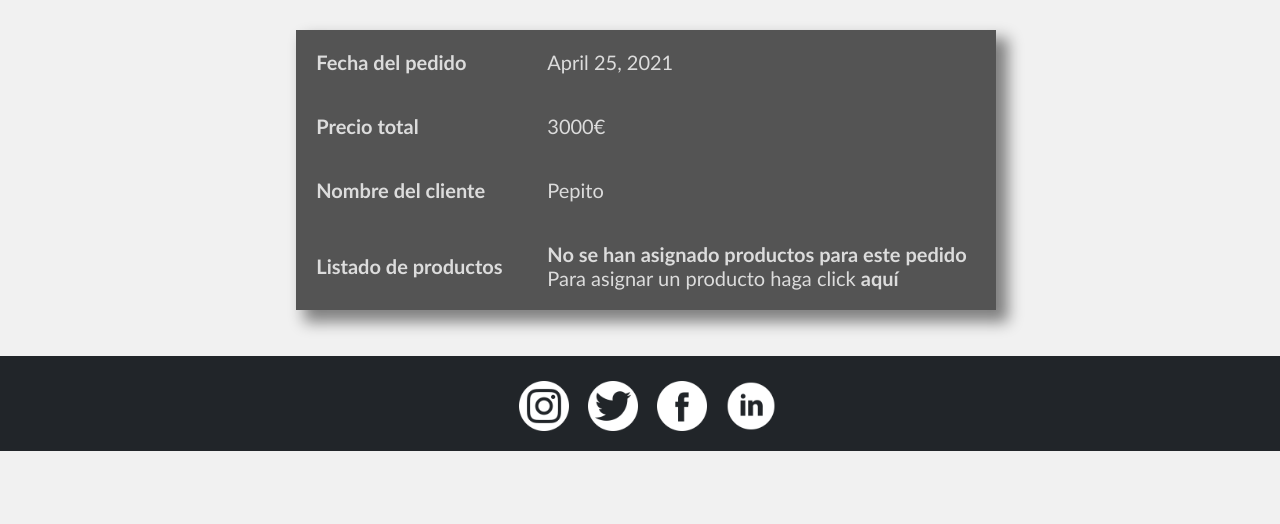
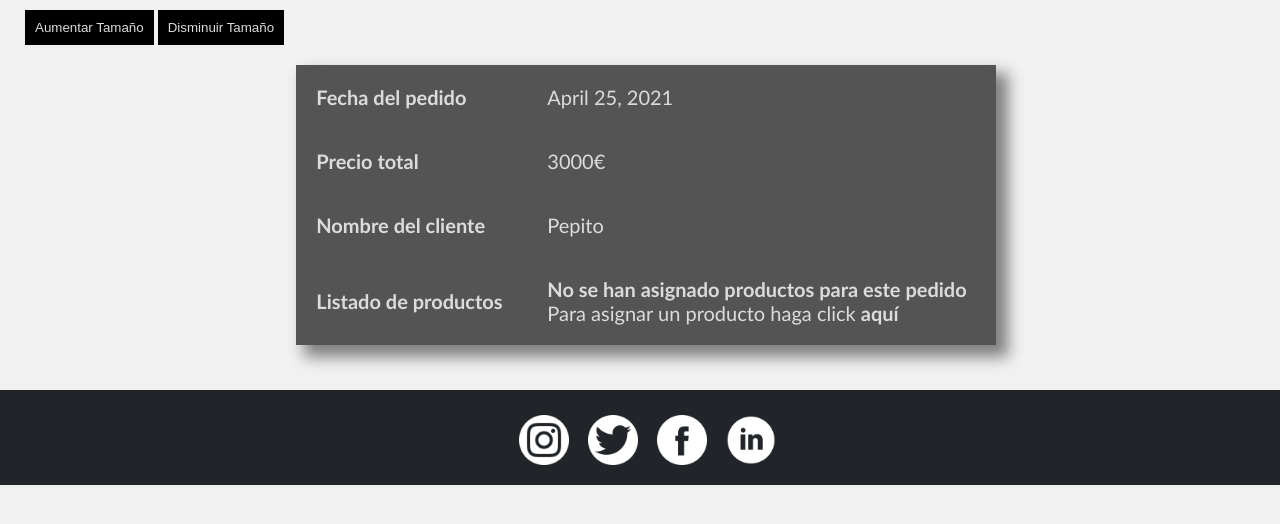
Before and after one commit to asier-vega-gutierrez/Gestion_De_Pedidos, a Django app: page /gestionDePedidos/detallePedido/1/ in a window 1280 px wide. Shown: the part 195-719 px from the top of the page. Run offline with Django 3.2, Linux system fonts and the light colour scheme; a user stored in the database is signed in; data comes from the database, SQL or seed files in the repository; both versions use the stored data as it was after the commit; data that the repository does not hold is empty; some libraries are stand-ins or nearby versions.

Commit message:
aumentar/disminuir tamaño detalles

```diff
--- a/appGestionDePedidos/static/CSS/style.css
+++ b/appGestionDePedidos/static/CSS/style.css
@@ -141,7 +141,7 @@ main h2{
 /* PÁG. PRINCIPAL*/
 /*CABECERA DE LA PAGINA PRINCIPAL*/
 #cabecera-pag-princ{
-    height: 620px;
+    height: 670px;
     width: 100%;
     background-image: url(../IMG/cabecera-pag-princ.jpg);
     background-attachment: fixed;
@@ -389,8 +389,26 @@ div.center {
 }
 
 /*FORMATO DE LA VISUALIZACION DE DETALLE*/
+#botones{
+    margin: 10px;
+}
+
+#botones button{
+    padding: 10px;
+    border: 0px;
+    background-color: black;
+    color: gainsboro;
+    transition: background-color 1s;
+}
+
+#botones button:hover{
+    cursor: pointer;
+    background-color: rgb(85, 84, 84);
+}
+
 .detalle{
     padding: 30px;
+    padding-top: 10px;
     width: 55%;
     margin: auto;
 }
@@ -421,7 +439,6 @@ div.center {
 }
 
 .detalle p a{
-    font-size: 20px;
     font-weight: 800;
     text-decoration: none;
     color: gainsboro;
@@ -506,31 +523,31 @@ input[type=text]:focus,
     width: 25px;
     margin-top: 7px;
     position: absolute;
-    right: 435px;
+    right: 400px;
     opacity: 0;
 }
 
 .formularios .formulario_correcto i {
-    color: green;
+    color: #42ab49;
     opacity: 1;
 }
 
 .formularios .formulario_incorrecto label {
-    color: red;
+    color: #d1052a;
 }
 
 .formularios .formulario_incorrecto i {
-    color: red;
+    color: #d1052a;
     opacity: 1;
     margin-top: 10px;
 }
 
 .formularios .formulario_incorrecto input {
-    border: 3px solid red;
+    border: 3px solid #d1052a;
 }
 
 .formularios .formulario_incorrecto select {
-    border: 3px solid red;
+    border: 3px solid #d1052a;
 }
 
 form p{
--- /dev/null
+++ b/appGestionDePedidos/static/JS/cambiarTamaño.js
@@ -0,0 +1,27 @@
+function aumentar(){
+    if (tamaño<30){
+        tamaño += 5;
+        texto.style.fontSize = `${tamaño}px`;
+    } else {
+        alert('Ya no se puede aumentar más!');
+    }
+}
+
+function disminuir(){
+    if (tamaño>10){
+        tamaño -= 5;
+        texto.style.fontSize = `${tamaño}px`;
+    } else {
+        alert('Ya no se puede disminuir más!');
+    }
+
+}
+
+let texto = document.getElementById("texto");
+let tamaño = parseFloat(getComputedStyle(texto).getPropertyValue('font-size'));
+
+let botonAumentar = document.getElementById("aumentarTamaño");
+botonAumentar.addEventListener("click", aumentar);
+
+let botonDisminuir = document.getElementById("disminuirTamaño");
+botonDisminuir.addEventListener("click", disminuir);
--- a/appGestionDePedidos/templates/detallePedido.html
+++ b/appGestionDePedidos/templates/detallePedido.html
@@ -9,9 +9,14 @@
         <hr>
     </header>
 
+    <div id="botones">
+        <button id="aumentarTamaño">Aumentar Tamaño</button>
+        <button id="disminuirTamaño">Disminuir Tamaño</button>
+    </div>
+
     <!--Tabla con todos los atributos de un pedido específico-->
     <div class="detalle">
-        <table>
+        <table id="texto">
             <tr>
                 <th>Fecha del pedido</th>
                 <td>{{ detalle_pedido.fecha }}</td>
@@ -46,4 +51,7 @@
             </tr>
         </table>
     </div>
+
+    <!-- enlace de archivo JS-->
+    <script src="{% static 'JS/cambiarTamaño.js' %}" charset="utf-8"></script>
 {% endblock %}
--- a/appGestionDePedidos/templates/pagPrincipal.html
+++ b/appGestionDePedidos/templates/pagPrincipal.html
@@ -202,7 +202,8 @@
         </article>
     {% else %}
         <div id="sinAcceso">
-            <h4>Oh no! No ha iniciado sesión o no está registrado</h4>
+            <img src="{% static 'IMG/candado.png' %}" alt="Candado" width="100px" height="100px">
+            <h4>Oh no! Parece que no tienes permisos</h4>
             <p>Para iniciar sesión haga click <a href="{% url 'login' %}">aquí</a></p>
             <p>Para registrarse haga click <a href="{% url 'registro' %}">aquí</a></p>
         </div>
--- a/appGestionDePedidos/templates/registration/register.html
+++ b/appGestionDePedidos/templates/registration/register.html
@@ -52,7 +52,7 @@
             <div id="divCargo">
                 <li>
                     <label for="id_group">Cargo <span class="required">*</span></label>
-                    {{ form.group }}<i class="fas fa-times-circle"></i>
+                    {{ form.group }}
                 </li>
             </div>
         </ul>
@@ -61,6 +61,6 @@
     </form>
 
 <!-- enlace de archivo JS-->
-<script src="{% static 'JS/scriptRegistro.js' %}" charset="utf-8"></script>
+<script src="{% static 'JS/validarRegistro.js' %}" charset="utf-8"></script>
 
 {% endblock %}
```
Also changed, not shown: appGestionDePedidos/templates/DetalleProducto.html (+9 -1 lines), appGestionDePedidos/templates/detalleCliente.html (+9 -1 lines), appGestionDePedidos/templates/detalleComponente.html (+9 -1 lines), appGestionDePedidos/static/IMG/candado.png (added), appGestionDePedidos/static/JS/validarRegistro.js (renamed from appGestionDePedidos/static/JS/scriptRegistro.js), db.sqlite3.
